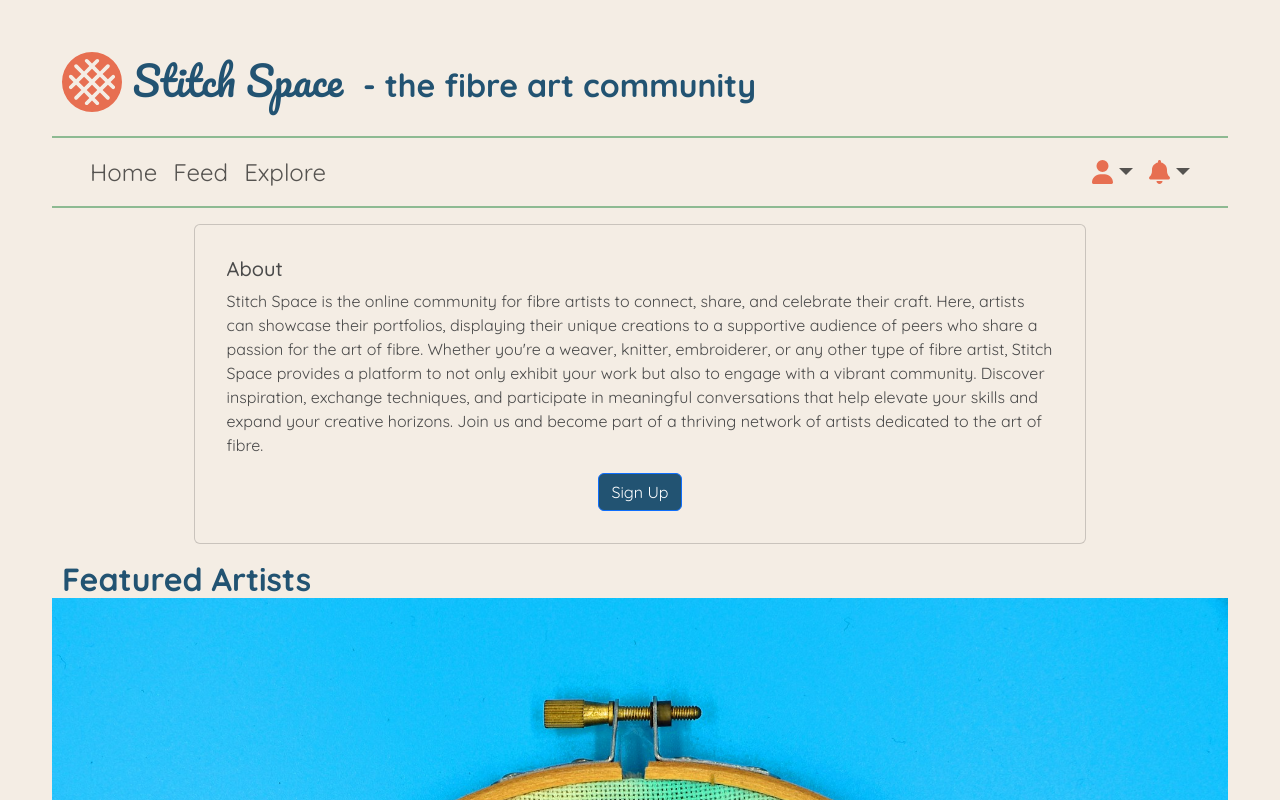
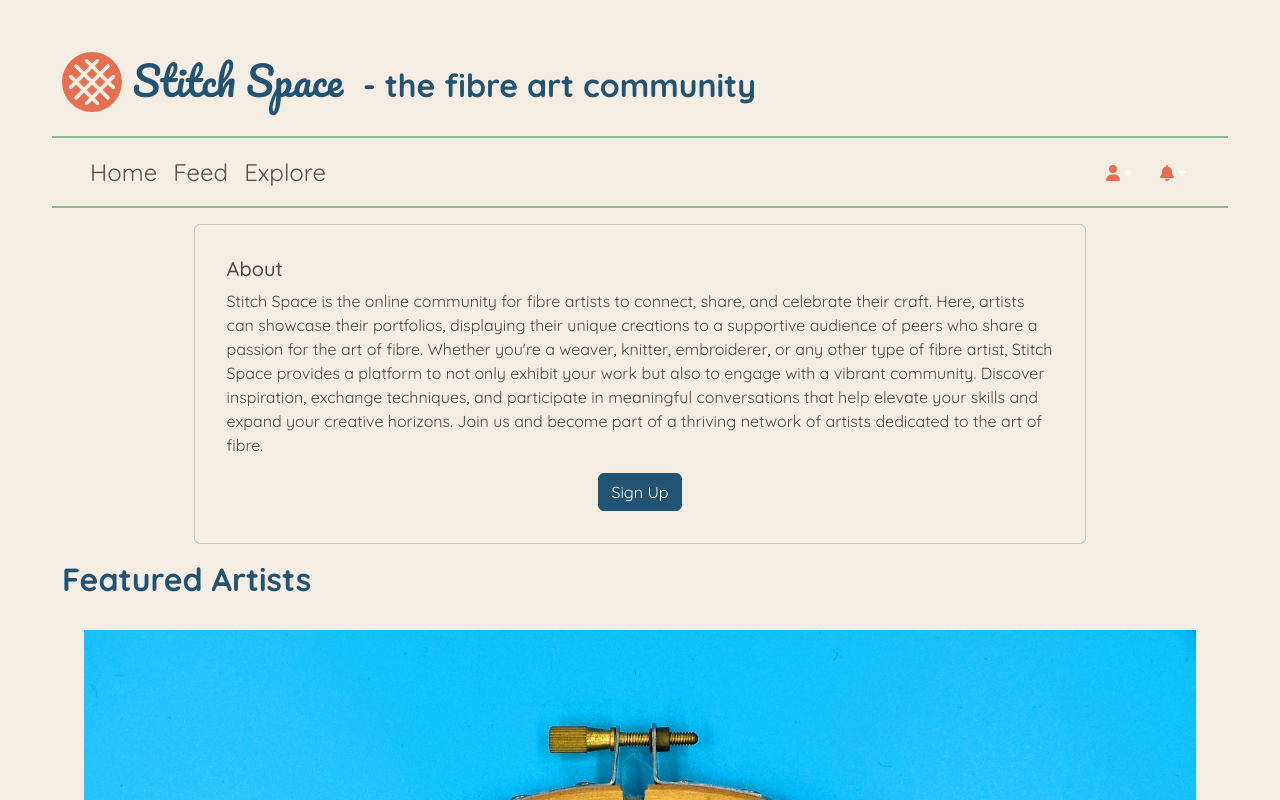
Before and after one commit to EvitaKnits/stitch-space, a React (Vite) app: page / in a window 1280 px wide. Shown: the top 800 px of the page. Built offline with nearby package versions, Linux system fonts and the light colour scheme.

Commit message:
Tweak home page styling and css file layout

```diff
--- a/src/components/About/About.jsx
+++ b/src/components/About/About.jsx
@@ -17,7 +17,7 @@ const About = () => {
                         network of artists dedicated to the art of fibre.
                     </Card.Text>
                     <div className="d-flex justify-content-center">
-                        <Button>Sign Up</Button>
+                        <Button className={styles.SignUpButton}>Sign Up</Button>
                     </div>
                 </Card.Body>
             </Card>
--- a/src/components/About/About.module.css
+++ b/src/components/About/About.module.css
@@ -3,3 +3,11 @@
     margin: 1em;
     width: 80%;
 }
+
+.About button.SignUpButton:hover,
+.About button.SignUpButton:active,
+.About button.SignUpButton:focus  {
+    background-color: var(--bs-secondary);
+    border-color: var(--bs-secondary);
+    color: #242424;
+}
--- a/src/components/NavBar/NavBar.jsx
+++ b/src/components/NavBar/NavBar.jsx
@@ -1,11 +1,12 @@
 import Container from 'react-bootstrap/Container';
 import Nav from 'react-bootstrap/Nav';
 import Navbar from 'react-bootstrap/Navbar';
-import NavDropdown from 'react-bootstrap/NavDropdown';
+import Dropdown from 'react-bootstrap/Dropdown';
 import styles from "./NavBar.module.css";
 import { FontAwesomeIcon } from '@fortawesome/react-fontawesome';
 import { faBell } from '@fortawesome/free-solid-svg-icons';
 import { faUser } from '@fortawesome/free-solid-svg-icons';
+import { NavItem } from 'react-bootstrap';
 // import { axiosClient } from '../api/axiosDefaults';
 
 const NavBar = () => {
@@ -20,22 +21,25 @@ const NavBar = () => {
                         <Nav.Link href="/explore">Explore</Nav.Link>
                     </Nav>
                     <Nav className="ms-auto">
-                        <NavDropdown title={
-                            <>
+                        <Dropdown as={NavItem} className={`ms-1`}>
+                            <Dropdown.Toggle className={styles.NavDropdownButton}>
                                 <FontAwesomeIcon icon={faUser} className='icons' />
-                            </>
-                        } id="user-nav-dropdown">
-                            <NavDropdown.Item href="/mystitchspace">My Stitch Space</NavDropdown.Item>
-                            <NavDropdown.Item href="/userdetails">User Details</NavDropdown.Item>
-                            <NavDropdown.Divider />
-                            <NavDropdown.Item href="/login">Logout</NavDropdown.Item>
-                        </NavDropdown>
-                        <NavDropdown title={
-                            <>
+                            </Dropdown.Toggle>
+                            <Dropdown.Menu>
+                                <Dropdown.Item href="/mystitchspace" className={styles.NavDropdownItem}>My Stitch Space</Dropdown.Item>
+                                <Dropdown.Item href="/userdetails" className={styles.NavDropdownItem}>User Details</Dropdown.Item>
+                                <Dropdown.Divider />
+                                <Dropdown.Item href="/login" className={styles.NavDropdownItem}>Logout</Dropdown.Item>
+                            </Dropdown.Menu>
+                        </Dropdown>
+                        <Dropdown as={NavItem} className={`ms-1`}>
+                            <Dropdown.Toggle className={styles.NavDropdownButton}>
                                 <FontAwesomeIcon icon={faBell} className='icons'/>
-                            </>
-                        } id="notifications-nav-dropdown">
-                        </NavDropdown>
+                            </Dropdown.Toggle>
+                            <Dropdown.Menu>
+                                <Dropdown.Item className={styles.NavDropdownItem}>Placeholder</Dropdown.Item>
+                            </Dropdown.Menu>
+                        </Dropdown>
                     </Nav>
                 </Navbar.Collapse>
             </Container>
--- a/src/components/NavBar/NavBar.module.css
+++ b/src/components/NavBar/NavBar.module.css
@@ -4,3 +4,21 @@
     border-top: 2px solid #8DBA92;
     font-size: 1.5em;
 }
+
+.NavBar .NavDropdownButton {
+    background-color: transparent;
+    border: none;
+}
+
+.NavBar button.NavDropdownButton:hover,
+.NavBar button.NavDropdownButton:focus,
+.NavBar button.NavDropdownButton:active {
+    background-color: var(--bs-secondary);
+    border-color: var(--bs-secondary);
+    color: #242424;
+}
+
+.NavBar .NavDropdownItem:hover {
+    background-color: transparent;
+    color: black;
+}
--- a/src/index.css
+++ b/src/index.css
@@ -9,10 +9,23 @@
     --bs-warning: #F4A261;
 }
 
+#root {
+    max-width: 1280px;
+    margin: 0 auto;
+    padding: 2rem;
+    text-align: center;
+}
+
 body {
     background-color: var(--bs-body-bg);
     color: var(--bs-body-color);
+}
+
+body,
+p {
     font-family: 'Quicksand', sans-serif;
+    font-weight: 400;
+    color: #4A4A4A;
 }
 
 h1,
@@ -20,30 +33,10 @@ h2 {
     color: var(--bs-primary);
 }
 
-a {
-    color: var(--bs-primary);
-}
-
-.btn-primary {
-    background-color: var(--bs-primary);
-    color: #ffffff;
-}
-
-.icons {
-    color: #E76F51;
-}
-
 h1 {
     font-family: 'Pacifico', cursive;
     font-weight: 400;
 
-}
-
-body,
-p {
-    font-family: 'Quicksand', sans-serif;
-    font-weight: 400;
-    color: #4A4A4A;
 }
 
 h2,
@@ -55,9 +48,16 @@ h6 {
     font-weight: 700;
 }
 
-#root {
-    max-width: 1280px;
-    margin: 0 auto;
-    padding: 2rem;
-    text-align: center;
+a {
+    color: var(--bs-primary);
 }
+
+.btn-primary {
+    background-color: var(--bs-primary);
+    border-color: var(--bs-primary);
+    color: #ffffff;
+}
+
+.icons {
+    color: #E76F51;
+}
--- a/src/pages/Home/Home.jsx
+++ b/src/pages/Home/Home.jsx
@@ -1,5 +1,5 @@
 import About from '../../components/About/About';
-import FeaturedArtists from '../../components/ExampleCarouselImage/ExampleCarouselImage';
+import FeaturedArtists from '../../components/FeaturedArtists/FeaturedArtists';
 import { Fragment } from 'react';
 
 const Home = () => {
```
